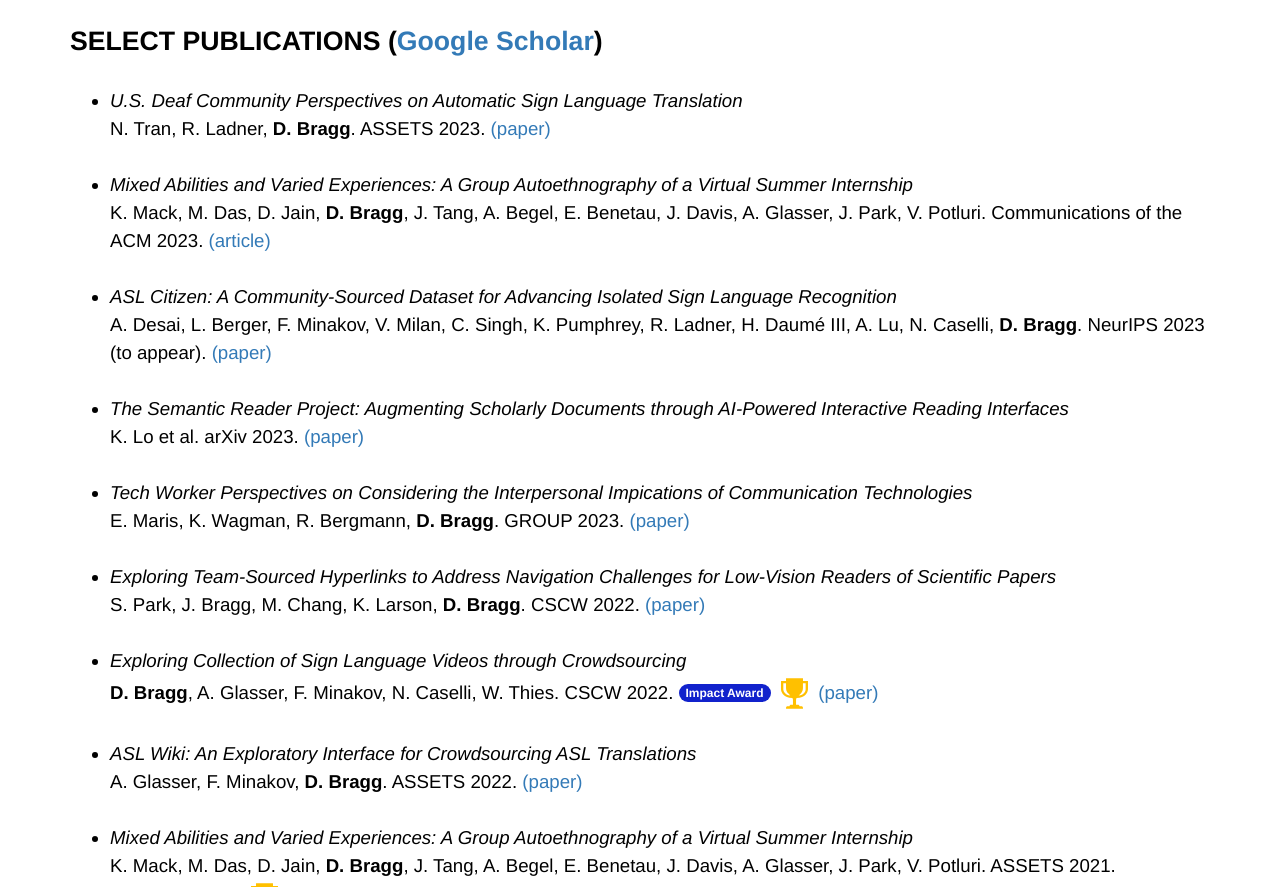
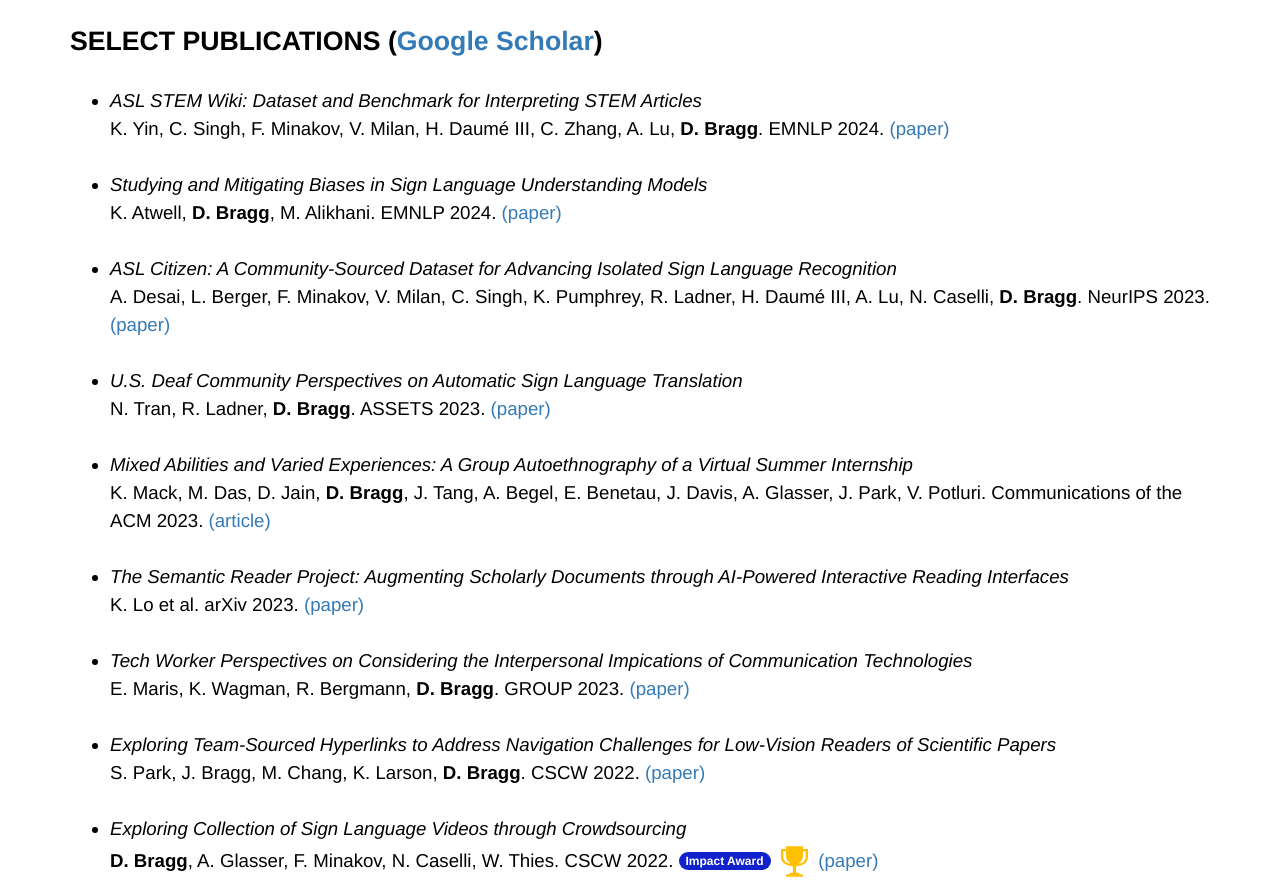
Before and after one commit to dkbragg/dkbragg.github.io, a plain HTML site: page index.html in a window 1280 px wide. Shown: the part 3228-4115 px from the top of the page. Drawn offline with nearby package versions, Linux system fonts and the light colour scheme.

Commit message:
Added 2 EMNLP publications

```diff
--- a/index.html
+++ b/index.html
@@ -278,13 +278,17 @@
 		<div class = "majorTextBox">
 			<ul>
 
+				<li> <i>ASL STEM Wiki: Dataset and Benchmark for Interpreting STEM Articles</i> <br> K. Yin, C. Singh, F. Minakov, V. Milan, H. Daum&#233 III, C. Zhang, A. Lu, <b>D. Bragg</b>. EMNLP 2024. <a href="https://arxiv.org/pdf/2411.05783">(paper)</a></li><br>
+
+				<li> <i>Studying and Mitigating Biases in Sign Language Understanding Models</i> <br> K. Atwell, <b>D. Bragg</b>, M. Alikhani. EMNLP 2024. <a href="https://arxiv.org/pdf/2410.05206">(paper)</a></li><br>
+
+				<li> <i>ASL Citizen: A Community-Sourced Dataset for Advancing Isolated Sign Language Recognition</i> <br> A. Desai, L. Berger, F. Minakov, V. Milan, C. Singh, K. Pumphrey, R. Ladner, H. Daum&#233 III, A. Lu, N. Caselli, <b>D. Bragg</b>. NeurIPS 2023. <a href="https://arxiv.org/abs/2304.05934">(paper)</a></li><br>
+
 				<li> <i>U.S. Deaf Community Perspectives on Automatic Sign Language Translation</i><br> N. Tran, R. Ladner, <b>D. Bragg</b>. ASSETS 2023. <a href="papers/Automatic_Sign_Language_Translation_Perspectives.pdf">(paper)</a></li><br>
 
 				<li> <i>Mixed Abilities and Varied Experiences: A Group Autoethnography of a Virtual Summer Internship</i> <br>
 					K. Mack, M. Das, D. Jain, <b>D. Bragg</b>, J. Tang, A. Begel, E. Benetau, J. Davis, A. Glasser, J. Park, V. Potluri.
 					Communications of the ACM 2023. <a href="https://dl.acm.org/doi/pdf/10.1145/3604622">(article)</a></li><br>
-
-				<li> <i>ASL Citizen: A Community-Sourced Dataset for Advancing Isolated Sign Language Recognition</i> <br> A. Desai, L. Berger, F. Minakov, V. Milan, C. Singh, K. Pumphrey, R. Ladner, H. Daum&#233 III, A. Lu, N. Caselli, <b>D. Bragg</b>. NeurIPS 2023 (to appear). <a href="https://arxiv.org/abs/2304.05934">(paper)</a></li><br>
 
 				<li> <i>The Semantic Reader Project: Augmenting Scholarly Documents through AI-Powered Interactive Reading Interfaces</i><br> K. Lo et al. arXiv 2023. <a href="https://arxiv.org/pdf/2303.14334.pdf">(paper)</a></li><br>
 
```
